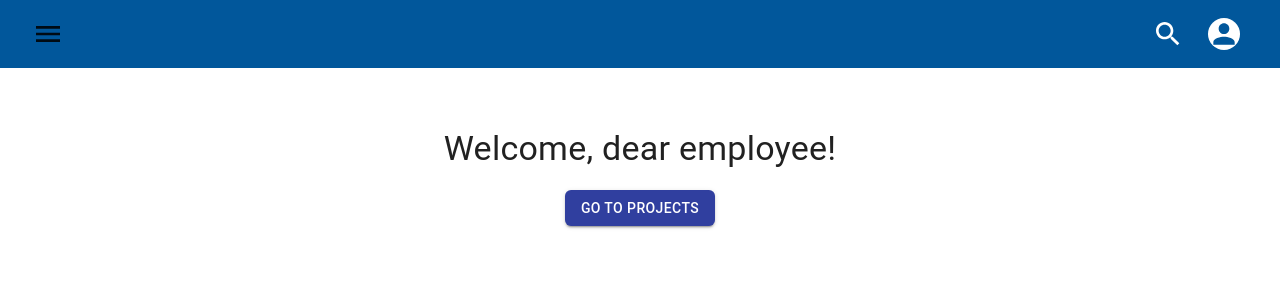
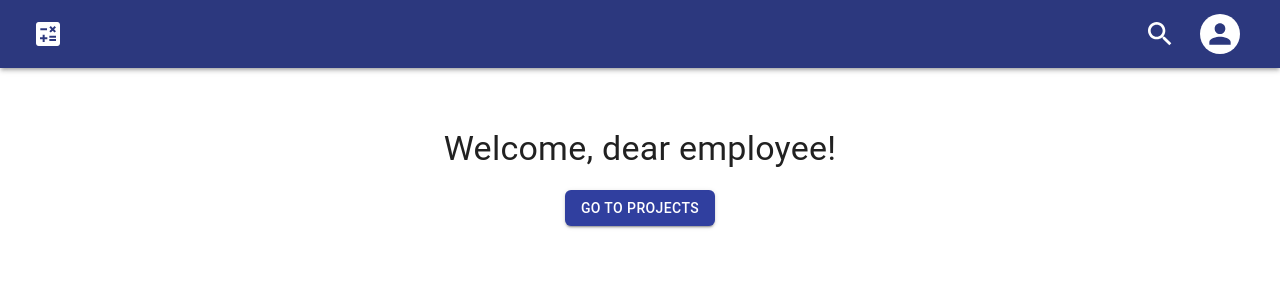
Before and after one commit to PikuzaMarie/project-cost-calculator, a React (Create React App) app: page /home in a window 1280 px wide. Shown: the top 300 px of the page. Built offline with nearby package versions, Linux system fonts and the light colour scheme; no server answers; sample sign-in values are in the browser's storage.

Commit message:
style: style header component

```diff
--- a/src/components/MainHeader.js
+++ b/src/components/MainHeader.js
@@ -10,12 +10,14 @@ import {
 	IconButton,
 	TextField,
 } from "@mui/material";
-import MenuIcon from "@mui/icons-material/Menu";
+import CalculateIcon from "@mui/icons-material/Calculate";
 import PersonIcon from "@mui/icons-material/Person";
 import SearchIcon from "@mui/icons-material/Search";
 import ExitToAppIcon from "@mui/icons-material/ExitToApp";
+import { useTheme } from "@mui/material/styles";
 
 const MainHeader = ({ onSearch }) => {
+	const theme = useTheme();
 	const navigate = useNavigate();
 	const dispatch = useDispatch();
 
@@ -57,11 +59,12 @@ const MainHeader = ({ onSearch }) => {
 				width: "100vw",
 				height: "68px",
 				padding: "0 32px 0",
-				backgroundColor: "#01579b",
+				backgroundColor: theme.palette.primary.dark,
+				boxShadow: 3,
 			}}>
-			<MenuIcon
+			<CalculateIcon
 				size="large"
-				sx={{ width: 32, height: 32, color: "white" }}
+				sx={{ color: theme.palette.white.main }}
 			/>
 			<Box sx={{ display: "flex", gap: "8px", alignItems: "center" }}>
 				{showSearchInput && (
@@ -71,7 +74,7 @@ const MainHeader = ({ onSearch }) => {
 						value={searchInputValue}
 						onChange={handleSearchChange}
 						sx={{
-							backgroundColor: "white",
+							backgroundColor: theme.palette.white.main,
 							borderRadius: "4px",
 							width: "200px",
 						}}
@@ -80,12 +83,12 @@ const MainHeader = ({ onSearch }) => {
 				)}
 
 				<IconButton onClick={handleSearchClick}>
-					<SearchIcon sx={{ width: 32, height: 32, color: "#ffffff" }} />
+					<SearchIcon sx={{ color: theme.palette.white.main }} />
 				</IconButton>
 
 				<IconButton onClick={handleAvatarClick}>
-					<Avatar sx={{ width: 32, height: 32, bgcolor: "#ffffff" }}>
-						<PersonIcon sx={{ color: "#01579b" }} />
+					<Avatar sx={{ bgcolor: theme.palette.white.main }}>
+						<PersonIcon sx={{ color: theme.palette.primary.dark }} />
 					</Avatar>
 				</IconButton>
 
@@ -93,9 +96,13 @@ const MainHeader = ({ onSearch }) => {
 					anchorEl={anchorEl}
 					open={Boolean(anchorEl)}
 					onClose={handleClose}>
-					<MenuItem onClick={handleClose}>Manage Information</MenuItem>
+					<MenuItem onClick={() => navigate(`/home/account`)}>
+						Manage information
+					</MenuItem>
 					<MenuItem onClick={handleLogout}>
-						<ExitToAppIcon sx={{ marginRight: 1 }} />
+						<ExitToAppIcon
+							sx={{ color: theme.palette.primary.main, marginRight: 1 }}
+						/>
 						Log out
 					</MenuItem>
 				</Menu>
```
